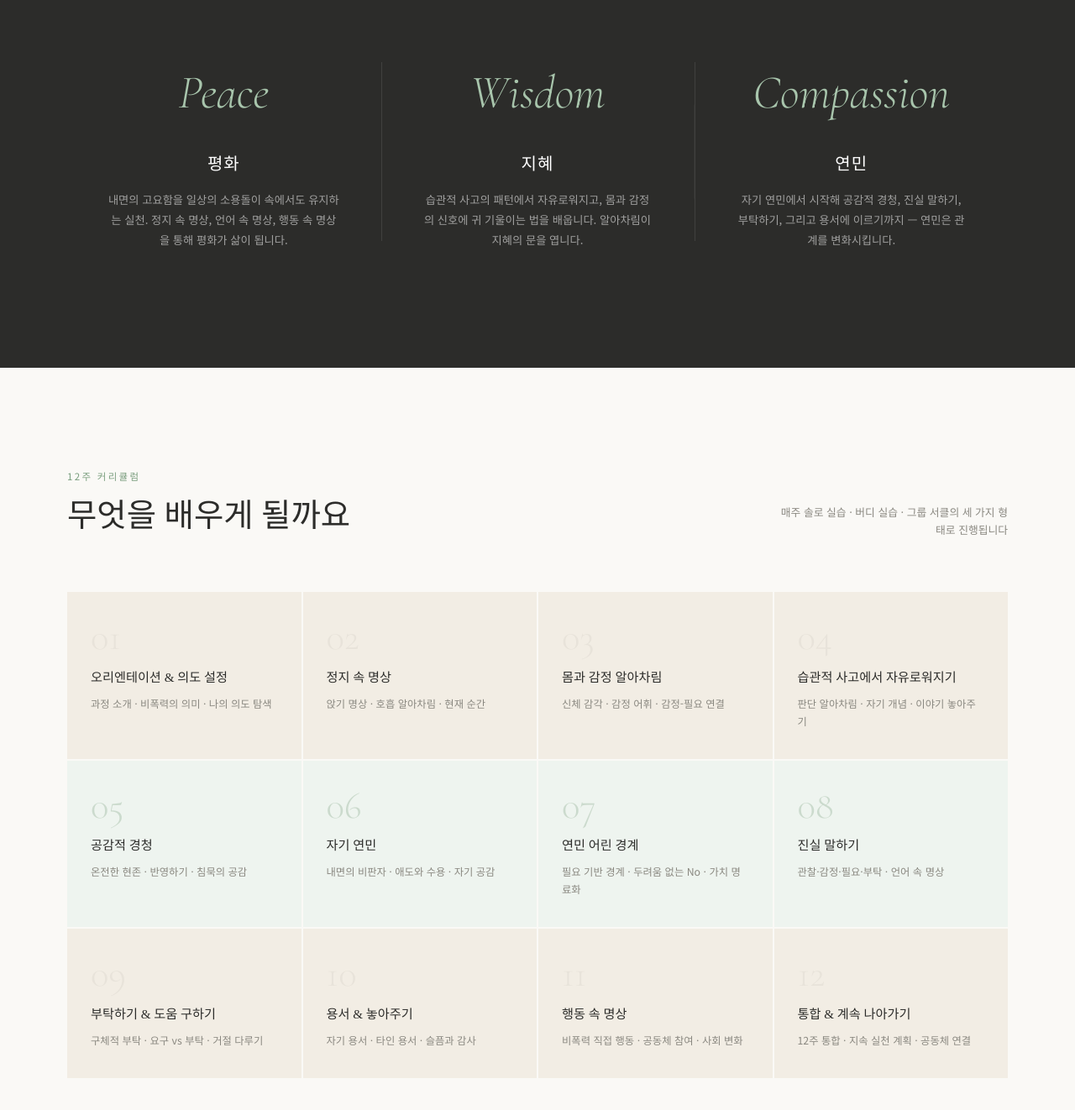
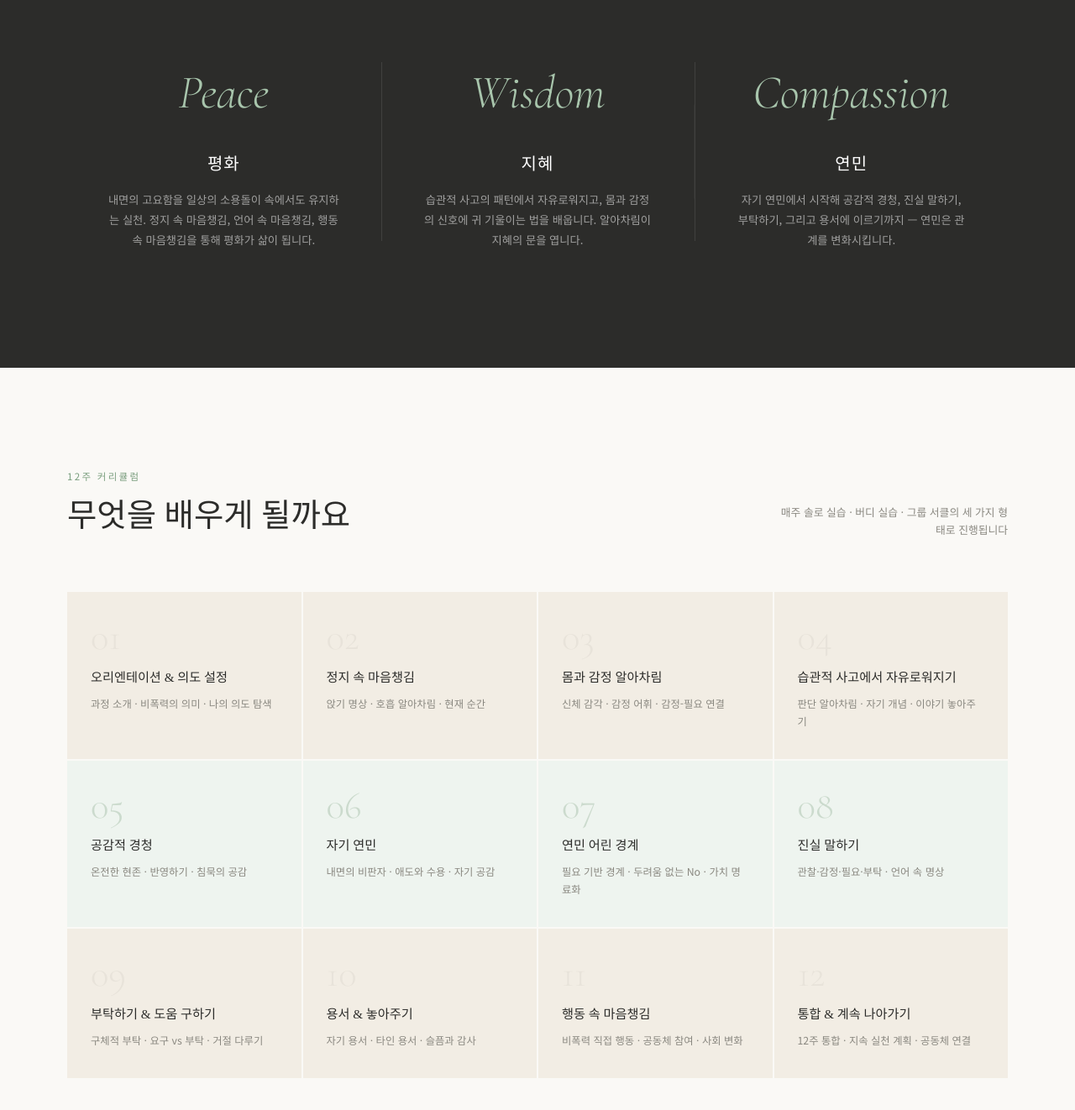
Before and after one commit to calebparkme/portfolio-Gina, a plain HTML site: page ongo-course.html in a window 1280 px wide. Shown: the part 1674-2996 px from the top of the page at 84% size. Drawn offline with nearby package versions, Linux system fonts and the light colour scheme.

Commit message:
명상-> 마음챙김 변경

```diff
--- a/ongo-course.html
+++ b/ongo-course.html
@@ -725,7 +725,7 @@
   <div class="value-item reveal">
     <span class="value-icon">Peace</span>
     <h3 class="value-title" data-ko="평화" data-en="Peace">평화</h3>
-    <p class="value-desc" data-ko="내면의 고요함을 일상의 소용돌이 속에서도 유지하는 실천. 정지 속 명상, 언어 속 명상, 행동 속 명상을 통해 평화가 삶이 됩니다." data-en="The practice of maintaining inner stillness even in the chaos of daily life. Through stillness, speech, and action meditation, peace becomes a way of living.">내면의 고요함을 일상의 소용돌이 속에서도 유지하는 실천. 정지 속 명상, 언어 속 명상, 행동 속 명상을 통해 평화가 삶이 됩니다.</p>
+    <p class="value-desc" data-ko="내면의 고요함을 일상의 소용돌이 속에서도 유지하는 실천. 정지 속 마음챙김, 언어 속 마음챙김, 행동 속 마음챙김을 통해 평화가 삶이 됩니다." data-en="The practice of maintaining inner stillness even in the chaos of daily life. Through stillness, speech, and action meditation, peace becomes a way of living.">내면의 고요함을 일상의 소용돌이 속에서도 유지하는 실천. 정지 속 마음챙김, 언어 속 마음챙김, 행동 속 마음챙김을 통해 평화가 삶이 됩니다.</p>
   </div>
   <div class="value-item reveal reveal-delay-2">
     <span class="value-icon">Wisdom</span>
@@ -756,7 +756,7 @@
     </div>
     <div class="week-card reveal reveal-delay-1">
       <span class="week-num">02</span>
-      <div class="week-theme" data-ko="정지 속 명상" data-en="Meditation in Stillness">정지 속 명상</div>
+      <div class="week-theme" data-ko="정지 속 마음챙김" data-en="Meditation in Stillness">정지 속 마음챙김</div>
       <div class="week-topics" data-ko="앉기 명상 · 호흡 알아차림 · 현재 순간" data-en="Sitting meditation · Breath awareness · Present moment">앉기 명상 · 호흡 알아차림 · 현재 순간</div>
     </div>
     <div class="week-card reveal reveal-delay-2">
@@ -801,7 +801,7 @@
     </div>
     <div class="week-card reveal reveal-delay-2">
       <span class="week-num">11</span>
-      <div class="week-theme" data-ko="행동 속 명상" data-en="Meditation in Action">행동 속 명상</div>
+      <div class="week-theme" data-ko="행동 속 마음챙김" data-en="Meditation in Action">행동 속 마음챙김</div>
       <div class="week-topics" data-ko="비폭력 직접 행동 · 공동체 참여 · 사회 변화" data-en="Nonviolent direct action · Community engagement · Social change">비폭력 직접 행동 · 공동체 참여 · 사회 변화</div>
     </div>
     <div class="week-card reveal reveal-delay-3">
```
